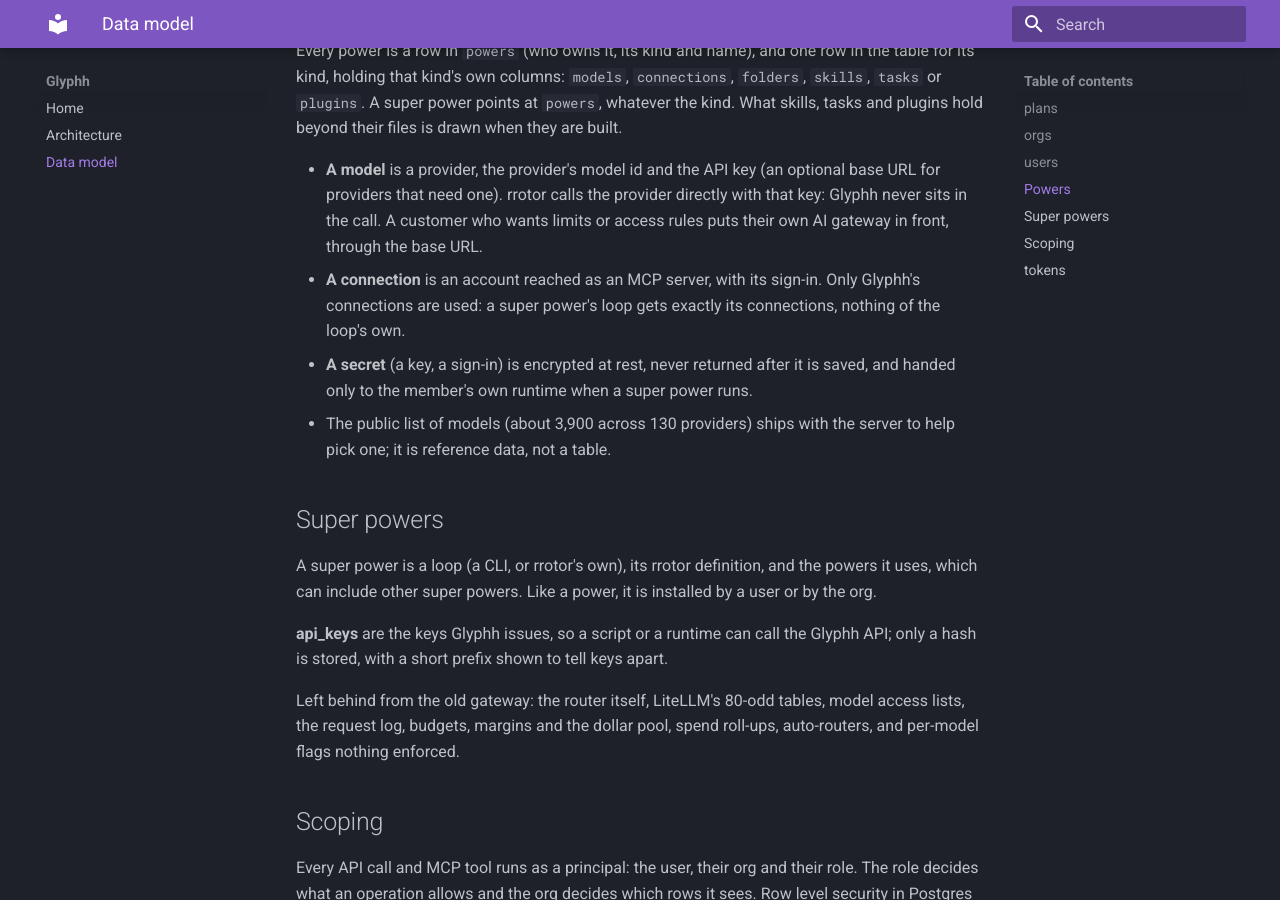
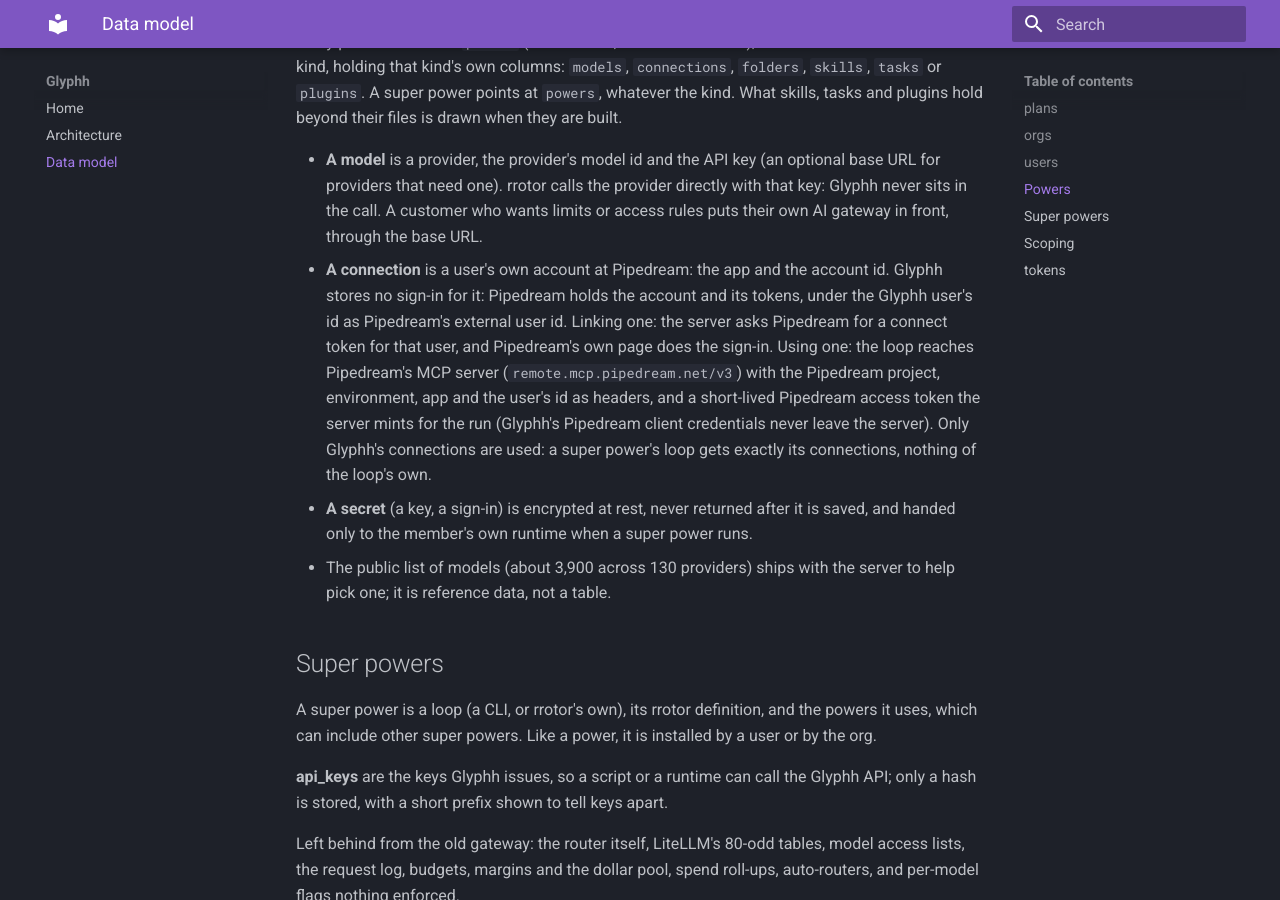
Before and after one commit to glyphh-ai/server, an MkDocs documentation site: the page built from docs/data-model.md, in a window 1280 px wide and 900 px high, scrolled down 2024 px. Built offline with MkDocs 1.6.1 and Material for MkDocs 9.7.7, drawn with Linux system fonts in a browser that asks for light colours.

Commit message:
Data model: connections as the old server had them, an app and a Pipedream account, no stored sign-in
Co-Authored-By: Claude Opus 5.5 <noreply@anthropic.com>

```diff
--- a/docs/data-model.md
+++ b/docs/data-model.md
@@ -74,9 +74,8 @@ erDiagram
 
     connections {
         uuid power_id PK, FK
-        text app "gmail, slack, ..."
-        text mcp_url
-        bytea secret "the sign-in, encrypted; never returned"
+        text app "the Pipedream app slug: gmail, slack, ..."
+        text account_id "the Pipedream account, once the user has connected it"
     }
 
     folders {
@@ -187,7 +186,7 @@ The database enforces the first two: a model power has no `user_id`, a connectio
 Every power is a row in `powers` (who owns it, its kind and name), and one row in the table for its kind, holding that kind's own columns: `models`, `connections`, `folders`, `skills`, `tasks` or `plugins`. A super power points at `powers`, whatever the kind. What skills, tasks and plugins hold beyond their files is drawn when they are built.
 
 - **A model** is a provider, the provider's model id and the API key (an optional base URL for providers that need one). rrotor calls the provider directly with that key: Glyphh never sits in the call. A customer who wants limits or access rules puts their own AI gateway in front, through the base URL.
-- **A connection** is an account reached as an MCP server, with its sign-in. Only Glyphh's connections are used: a super power's loop gets exactly its connections, nothing of the loop's own.
+- **A connection** is a user's own account at Pipedream: the app and the account id. Glyphh stores no sign-in for it: Pipedream holds the account and its tokens, under the Glyphh user's id as Pipedream's external user id. Linking one: the server asks Pipedream for a connect token for that user, and Pipedream's own page does the sign-in. Using one: the loop reaches Pipedream's MCP server (`remote.mcp.pipedream.net/v3`) with the Pipedream project, environment, app and the user's id as headers, and a short-lived Pipedream access token the server mints for the run (Glyphh's Pipedream client credentials never leave the server). Only Glyphh's connections are used: a super power's loop gets exactly its connections, nothing of the loop's own.
 - **A secret** (a key, a sign-in) is encrypted at rest, never returned after it is saved, and handed only to the member's own runtime when a super power runs.
 - The public list of models (about 3,900 across 130 providers) ships with the server to help pick one; it is reference data, not a table.
 
```
